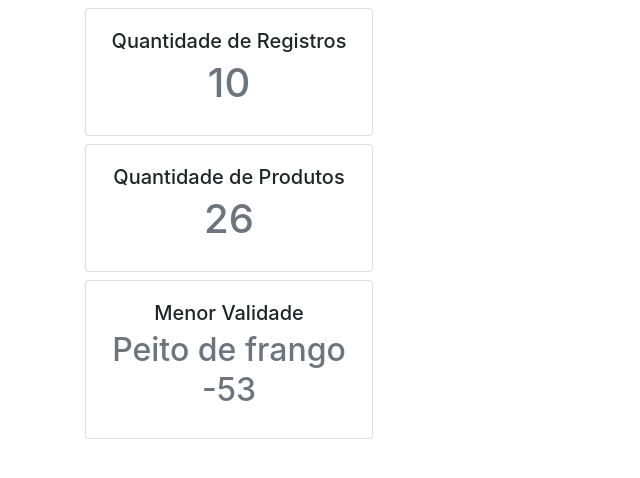
After one commit to manoelribeiro2003/estudos_php, a PHP site: page /dashboard.php in a window 1280 px wide. The commit adds this page. Shown: the top 478 px of the page, without its empty margins (0-640 px from the left). Run offline with PHP 8.4, Linux system fonts and the light colour scheme; data comes from the database, SQL or seed files in the repository; both versions use the stored data as it was after the commit.

Commit message:
aula dia 07/12

```diff
--- /dev/null
+++ b/consultaSQL/dashboard.php
@@ -0,0 +1,54 @@
+<?php
+include_once('conexao.php');
+include_once('head.php');
+
+$sql = "SELECT COUNT(*) AS cont FROM produtos";
+$result = $conn->query($sql);
+$linha = mysqli_fetch_array($result);
+
+if ($linha) {
+    echo("
+    <div class='container mt-2'>
+        <div class='card' style='width: 18rem;'>
+             <div class='card-body'>
+                <h5 class='card-title text-center'>Quantidade de Registros</h5>
+                <h1 class='card-subtitle mb-2 text-muted text-center'>$linha[cont]</h1>
+            </div>
+        </div>
+    </div>");
+}
+
+$sql2 = "SELECT SUM(quantidade) AS soma FROM produtos";
+$result2 = $conn->query($sql2);
+$linha2 = mysqli_fetch_array($result2);
+
+if ($linha2) {
+    echo("
+    <div class='container mt-2'>
+        <div class='card' style='width: 18rem;'>
+            <div class='card-body'>
+                <h5 class='card-title text-center'>Quantidade de Produtos</h5>
+                <h1 class='card-subtitle mb-2 text-muted text-center'>$linha2[soma]</h1>
+            </div>
+        </div>
+    </div>");
+}
+
+$sql3 = "SELECT produto, TIMESTAMPDIFF(DAY, NOW(), validade) AS prazo FROM produtos ORDER BY prazo LIMIT 0, 1;";
+$result3 = $conn->query($sql3);
+$linha3 = mysqli_fetch_array($result3);
+
+if ($linha3) {
+    echo("
+    <div class='container mt-2'>
+        <div class='card' style='width: 18rem;'>
+            <div class='card-body'>
+                <h5 class='card-title text-center'>Menor Validade</h5>
+                <h2 class='card-subtitle mb-2 text-muted text-center'>$linha3[produto]</h1>
+                <h2 class='card-subtitle mb-2 text-muted text-center'>$linha3[prazo]</h1>
+            </div>
+        </div>
+    </div>");
+}
+
+?>
--- a/consultaSQL/pesquisa.php
+++ b/consultaSQL/pesquisa.php
@@ -14,6 +14,7 @@ $id = $_POST['id'];
 
 include_once('conexao.php');
 include_once('head.php');
+include_once('cores.php');
 
 $sql = "SELECT * FROM `produtos` WHERE `id` = $id";
 $resultado = mysqli_query($conn, $sql);
@@ -57,7 +58,7 @@ if ($linha) {
     </div>
     </body>";
 } else {
-    echo "<br><div style='color:red'>Produto não localizado!</div>";
+    echo(red("<br><div>Produto não localizado!</div>"));
 }
 ?>
 
```
Also changed, not shown: consultaSQL/produtos_full.sql (added, +77 -0 lines).
